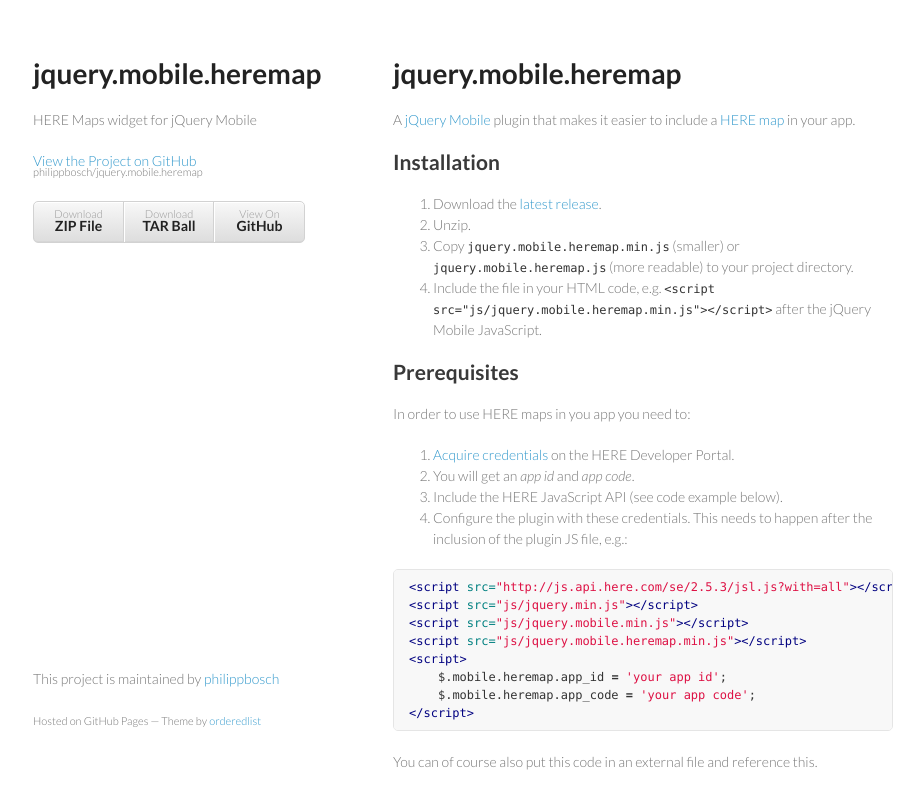
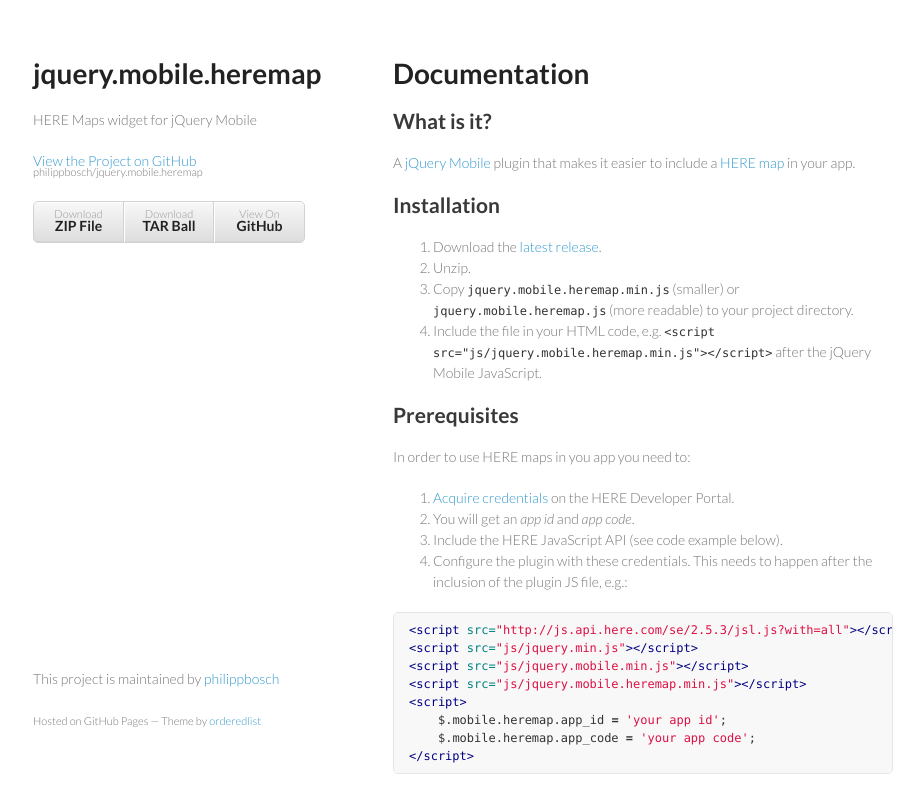
Before and after one commit to philippbosch/jquery.mobile.heremap, a plain HTML site: page index.html in a window 1280 px wide. Shown: the top 788 px of the page, without its empty margins (177-1101 px from the left). Drawn offline with Linux system fonts and the light colour scheme.

```diff
--- a/index.html
+++ b/index.html
@@ -29,7 +29,10 @@
       </header>
       <section>
         <h1>
-<a name="jquerymobileheremap" class="anchor" href="#jquerymobileheremap"><span class="octicon octicon-link"></span></a>jquery.mobile.heremap</h1>
+<a name="documentation" class="anchor" href="#documentation"><span class="octicon octicon-link"></span></a>Documentation</h1>
+
+<h2>
+<a name="what-is-it" class="anchor" href="#what-is-it"><span class="octicon octicon-link"></span></a>What is it?</h2>
 
 <p>A <a href="http://jquerymobile.com/">jQuery Mobile</a> plugin that makes it easier to include a <a href="http://developer.here.com">HERE map</a>
 in your app.</p>
```
Also changed, not shown: params.json (+1 -1 lines).
